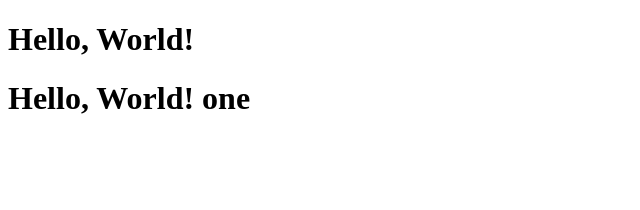
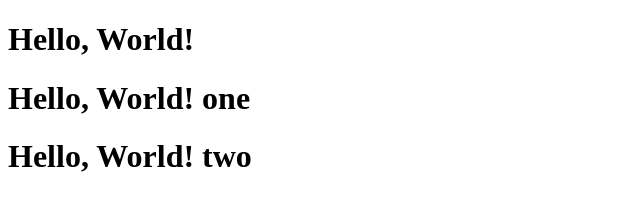
Before and after one commit to donghun-woo/testvscode, a plain HTML site: page test.html in a window 1280 px wide. Shown: the whole page, without its empty margins (0-640 px from the left). Drawn offline with Linux system fonts and the light colour scheme.

Commit message:
second commit

```diff
--- a/test.html
+++ b/test.html
@@ -8,5 +8,6 @@
 <body>
     <h1>Hello, World!</h1>
     <h1>Hello, World! one</h1>
+    <h1>Hello, World! two</h1>
 </body>
 </html></html>
```
